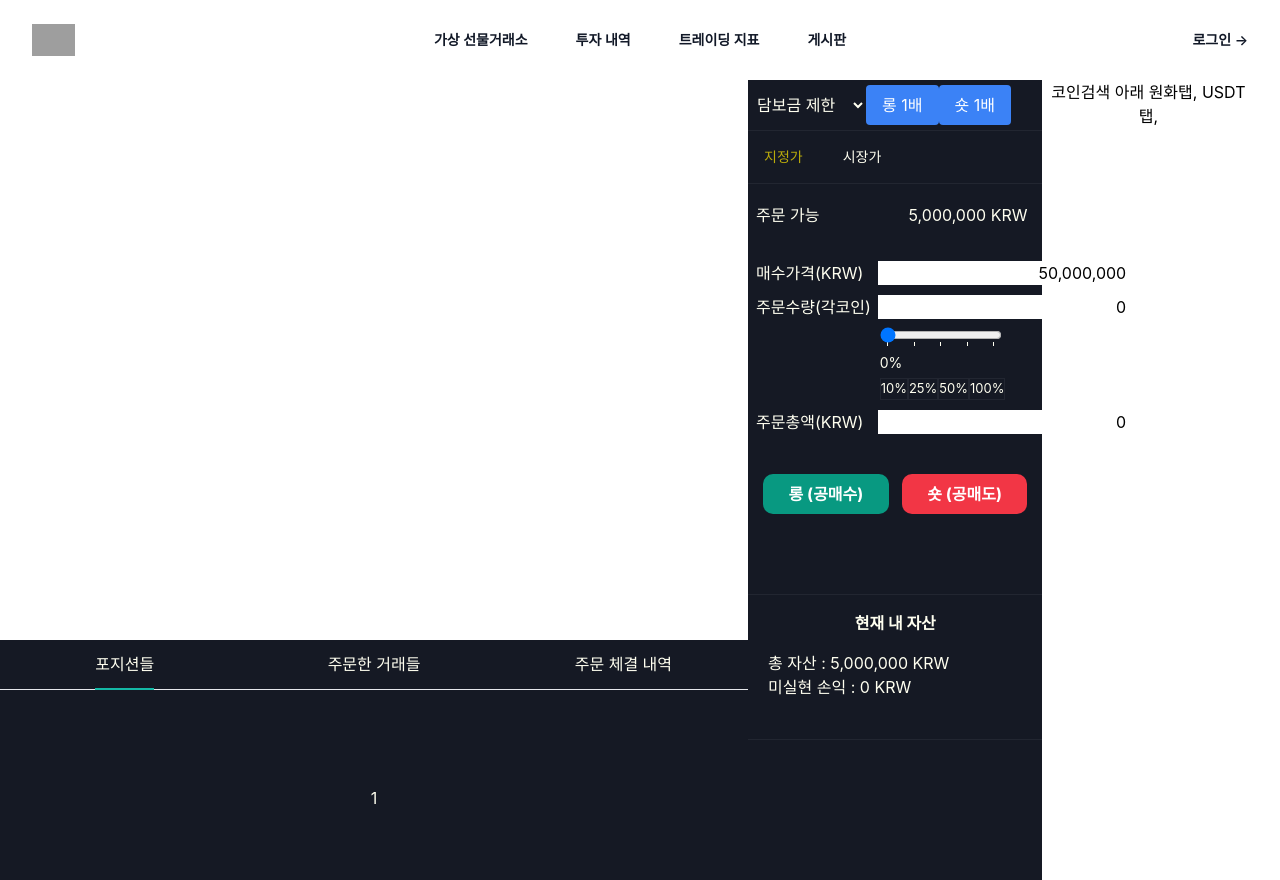
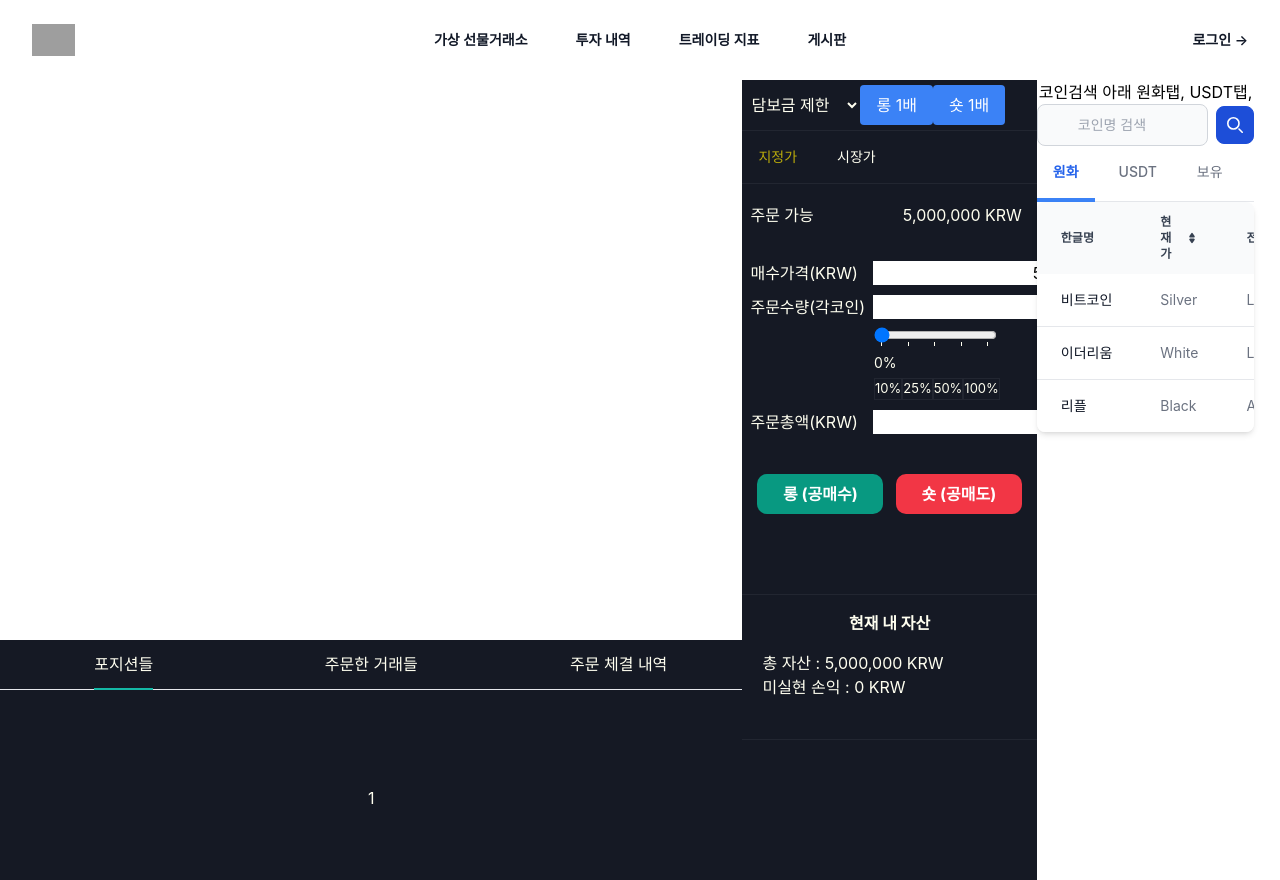
Before and after one commit to jea0902/Team-BItcos-Frontend, a React (Create React App) app: page /Virtual-Future-Trading in a window 1280 px wide. Built offline with nearby package versions, Linux system fonts and the light colour scheme; grey boxes are pictures that could not be loaded; a web font is replaced by a local one.

Commit message:
3섹션하는 도중

```diff
--- a/src/virtualFutureTrading/VirtualFutureTrading.tsx
+++ b/src/virtualFutureTrading/VirtualFutureTrading.tsx
@@ -3,19 +3,25 @@ import "../css/VirtualFutureTrading.css";
 import TradingViewWidget from './section1/TradingViewWidget';
 import ThreeTab from './section1/Section1-3tabs';
 import PositionSec from './section2/PositionSection';
+import SearchBar from './section3/SearchBar';
+import KrwUsdtHoldTABS from './section3/KrwUsdtHoldTABS';
+import SortableTable from './section3/SortableTable';
 
 const VirtualFutureTrading : React.FC = () => {
     return (
         <div className='integratedSection'>
             <div className='sec1'>
-                    <TradingViewWidget />
-                    <ThreeTab />
+                <TradingViewWidget />
+                <ThreeTab />
             </div>
             <div className='sec2'>
                 <PositionSec />
             </div>
             <div className='sec3'>
                 코인검색 아래 원화탭, USDT탭,
+                <SearchBar />
+                <KrwUsdtHoldTABS />
+                <SortableTable />
             </div>
         </div>
     )
--- /dev/null
+++ b/src/virtualFutureTrading/section3/KrwUsdtHoldTABS.tsx
@@ -0,0 +1,49 @@
+import React, { useState } from 'react'
+
+export default function KrwUsdtHoldTABS() {
+
+    const [activeTab, setActiveTab] = useState("원화");
+
+    const handleTabClick = (tabName : string) => {
+        setActiveTab(tabName);
+    }
+
+
+  return (
+    <div>
+
+        <div className="text-sm font-medium text-center text-gray-500 border-b border-gray-200 dark:text-gray-400 dark:border-gray-700">
+            <ul className="flex flex-wrap -mb-px">
+                <li className="me-2">
+                    <a
+                        href="#"
+                        className={`inline-block p-4 ${activeTab === '원화'? 'border-b-4 border-blue-500 text-blue-600 font-extrabold' : ''} text-black-600 rounded-t-lg dark:text-blue-500`}
+                        onClick={() => handleTabClick("원화")}
+                    >
+                        원화
+                    </a>
+                </li>
+                <li className="me-2">
+                    <a
+                        href="#"
+                        className={`inline-block p-4 ${activeTab === 'USDT'? 'border-b-4 border-blue-500 text-blue-600 font-extrabold' : ''} text-black-600 rounded-t-lg dark:text-blue-500`}
+                        onClick={() => handleTabClick("USDT")}
+                    >
+                        USDT
+                    </a>
+                </li>
+                <li className="me-2">
+                    <a
+                        href="#"
+                        className={`inline-block p-4 ${activeTab === '보유'? 'border-b-4 border-blue-500 text-blue-600 font-extrabold' : ''} text-black-600 rounded-t-lg dark:text-blue-500`}
+                        onClick={() => handleTabClick("보유")}
+                    >
+                        보유
+                    </a>
+                </li>
+            </ul>
+        </div>
+
+    </div>
+  )
+}
--- /dev/null
+++ b/src/virtualFutureTrading/section3/SearchBar.tsx
@@ -0,0 +1,21 @@
+import React from 'react'
+
+export default function SearchBar() {
+  return (
+    <div>
+        <form className="flex items-center">
+            <label htmlFor="simple-search" className="sr-only">Search</label>
+            <div className="relative w-full">
+                <input type="text" id="simple-search" className="bg-gray-50 border border-gray-300 text-gray-900 text-sm rounded-lg focus:ring-blue-500 focus:border-blue-500 block w-full ps-10 p-2.5  dark:bg-gray-700 dark:border-gray-600 dark:placeholder-gray-400 dark:text-white dark:focus:ring-blue-500 dark:focus:border-blue-500" placeholder="코인명 검색" required />
+            </div>
+            <button type="submit" className="p-2.5 ms-2 text-sm font-medium text-white bg-blue-700 rounded-lg border border-blue-700 hover:bg-blue-800 focus:ring-4 focus:outline-none focus:ring-blue-300 dark:bg-blue-600 dark:hover:bg-blue-700 dark:focus:ring-blue-800">
+                <svg className="w-4 h-4" aria-hidden="true" xmlns="http://www.w3.org/2000/svg" fill="none" viewBox="0 0 20 20">
+                    <path stroke="currentColor" stroke-linecap="round" stroke-linejoin="round" stroke-width="2" d="m19 19-4-4m0-7A7 7 0 1 1 1 8a7 7 0 0 1 14 0Z"/>
+                </svg>
+                <span className="sr-only">Search</span>
+            </button>
+        </form>
+
+    </div>
+  )
+}
--- /dev/null
+++ b/src/virtualFutureTrading/section3/SortableTable.tsx
@@ -0,0 +1,90 @@
+import React from 'react'
+
+export default function SortableTable() {
+  return (
+    <div>
+
+
+        <div className="relative overflow-x-auto shadow-md sm:rounded-lg">
+            <table className="w-full text-sm text-left rtl:text-right text-gray-500 dark:text-gray-400">
+                <thead className="text-xs text-gray-700 uppercase bg-gray-50 dark:bg-gray-700 dark:text-gray-400">
+                    <tr>
+                        <th scope="col" className="px-6 py-3">
+                            한글명
+                        </th>
+                        <th scope="col" className="px-6 py-3">
+                            <div className="flex items-center">
+                                현재가
+                                <a href="#"><svg className="w-3 h-3 ms-1.5" aria-hidden="true" xmlns="http://www.w3.org/2000/svg" fill="currentColor" viewBox="0 0 24 24">
+            <path d="M8.574 11.024h6.852a2.075 2.075 0 0 0 1.847-1.086 1.9 1.9 0 0 0-.11-1.986L13.736 2.9a2.122 2.122 0 0 0-3.472 0L6.837 7.952a1.9 1.9 0 0 0-.11 1.986 2.074 2.074 0 0 0 1.847 1.086Zm6.852 1.952H8.574a2.072 2.072 0 0 0-1.847 1.087 1.9 1.9 0 0 0 .11 1.985l3.426 5.05a2.123 2.123 0 0 0 3.472 0l3.427-5.05a1.9 1.9 0 0 0 .11-1.985 2.074 2.074 0 0 0-1.846-1.087Z"/>
+        </svg></a>
+                            </div>
+                        </th>
+                        <th scope="col" className="px-6 py-3">
+                            <div className="flex items-center">
+                                전일대비
+                                <a href="#"><svg className="w-3 h-3 ms-1.5" aria-hidden="true" xmlns="http://www.w3.org/2000/svg" fill="currentColor" viewBox="0 0 24 24">
+            <path d="M8.574 11.024h6.852a2.075 2.075 0 0 0 1.847-1.086 1.9 1.9 0 0 0-.11-1.986L13.736 2.9a2.122 2.122 0 0 0-3.472 0L6.837 7.952a1.9 1.9 0 0 0-.11 1.986 2.074 2.074 0 0 0 1.847 1.086Zm6.852 1.952H8.574a2.072 2.072 0 0 0-1.847 1.087 1.9 1.9 0 0 0 .11 1.985l3.426 5.05a2.123 2.123 0 0 0 3.472 0l3.427-5.05a1.9 1.9 0 0 0 .11-1.985 2.074 2.074 0 0 0-1.846-1.087Z"/>
+        </svg></a>
+                            </div>
+                        </th>
+                        <th scope="col" className="px-6 py-3">
+                            <div className="flex items-center">
+                                거래대금
+                                <a href="#"><svg className="w-3 h-3 ms-1.5" aria-hidden="true" xmlns="http://www.w3.org/2000/svg" fill="currentColor" viewBox="0 0 24 24">
+            <path d="M8.574 11.024h6.852a2.075 2.075 0 0 0 1.847-1.086 1.9 1.9 0 0 0-.11-1.986L13.736 2.9a2.122 2.122 0 0 0-3.472 0L6.837 7.952a1.9 1.9 0 0 0-.11 1.986 2.074 2.074 0 0 0 1.847 1.086Zm6.852 1.952H8.574a2.072 2.072 0 0 0-1.847 1.087 1.9 1.9 0 0 0 .11 1.985l3.426 5.05a2.123 2.123 0 0 0 3.472 0l3.427-5.05a1.9 1.9 0 0 0 .11-1.985 2.074 2.074 0 0 0-1.846-1.087Z"/>
+        </svg></a>
+                            </div>
+                        </th>
+                    </tr>
+                </thead>
+                <tbody>
+                    <tr className="bg-white border-b dark:bg-gray-800 dark:border-gray-700">
+                        <th scope="row" className="px-6 py-4 font-medium text-gray-900 whitespace-nowrap dark:text-white">
+                            비트코인
+                        </th>
+                        <td className="px-6 py-4">
+                            Silver
+                        </td>
+                        <td className="px-6 py-4">
+                            Laptop
+                        </td>
+                        <td className="px-6 py-4">
+                            $2999
+                        </td>
+                    </tr>
+                    <tr className="bg-white border-b dark:bg-gray-800 dark:border-gray-700">
+                        <th scope="row" className="px-6 py-4 font-medium text-gray-900 whitespace-nowrap dark:text-white">
+                            이더리움
+                        </th>
+                        <td className="px-6 py-4">
+                            White
+                        </td>
+                        <td className="px-6 py-4">
+                            Laptop PC
+                        </td>
+                        <td className="px-6 py-4">
+                            $1999
+                        </td>
+                    </tr>
+                    <tr className="bg-white dark:bg-gray-800">
+                        <th scope="row" className="px-6 py-4 font-medium text-gray-900 whitespace-nowrap dark:text-white">
+                            리플
+                        </th>
+                        <td className="px-6 py-4">
+                            Black
+                        </td>
+                        <td className="px-6 py-4">
+                            Accessories
+                        </td>
+                        <td className="px-6 py-4">
+                            $99
+                        </td>
+                    </tr>
+                </tbody>
+            </table>
+        </div>
+
+    </div>
+  )
+}
```
